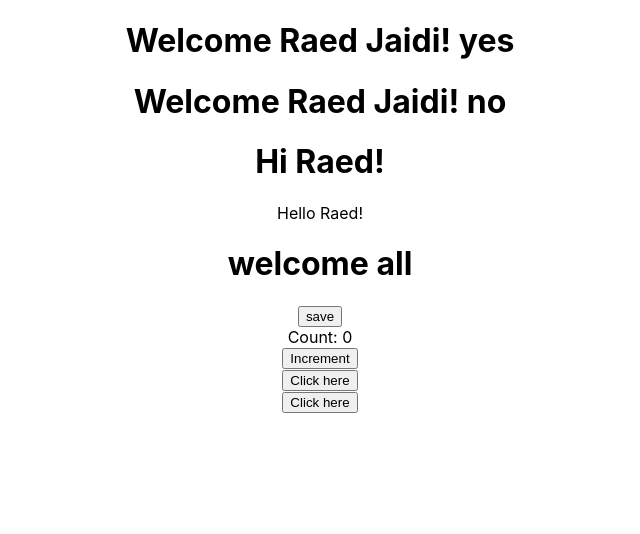
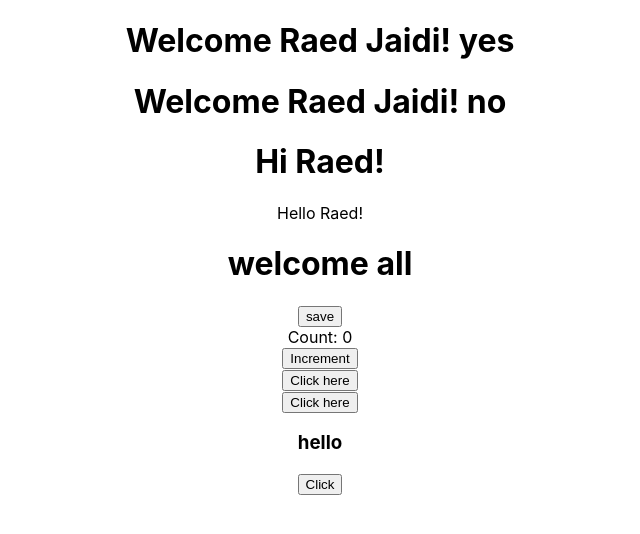
Before and after one commit to Raedjd/ReactJs-learn, a React (Create React App) app: page / in a window 1280 px wide. Shown: the top 534 px of the page, without its empty margins (320-960 px from the left). Built offline with nearby package versions, Linux system fonts and the light colour scheme.

Commit message:
Binding event handler

```diff
--- a/src/App.js
+++ b/src/App.js
@@ -7,6 +7,7 @@
 import Counter from './Components/Counter';
 import FunctionClick from './Components/FunctionClick';
 import ClassClick from './Components/ClassClick';
+import EventBind from './Components/EventBind';
 
 function App() {
 
@@ -20,6 +21,7 @@
       <Counter/>
       <FunctionClick/>
       <ClassClick></ClassClick>
+      <EventBind></EventBind>
     </div>
   );
 }
--- /dev/null
+++ b/src/Components/EventBind.js
@@ -0,0 +1,24 @@
+import React, { Component } from 'react';
+
+class EventBind extends Component {
+    constructor(props) {
+        super(props);
+        this.state={message: "hello"}
+    }
+    clickHandler(){
+        this.setState({
+            message: "welcome!"
+        })
+    }
+    render() {
+        return (
+            <div>
+                <h3>{this.state.message}</h3>
+                 {/* {<button onClick={this.clickHandler.bind(this)}>Click</button>}  */}
+                <button onClick={() => this.clickHandler()}>Click</button>
+            </div>
+        );
+    }
+}
+
+export default EventBind;
```
